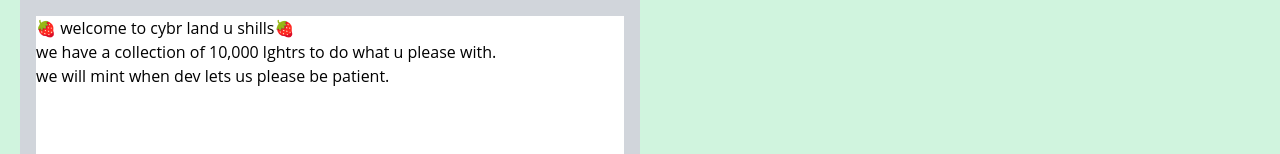
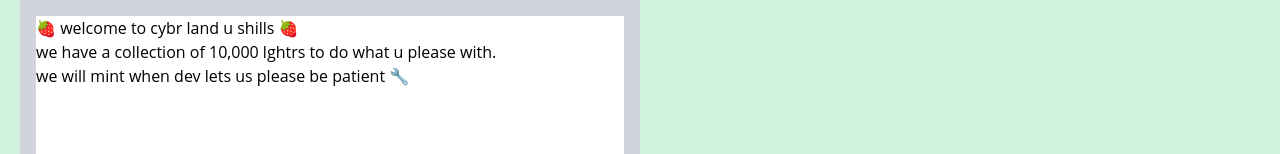
Before and after one commit to alex-davidson17/cybrlghtrs, a Next.js app: page / in a window 1280 px wide. Shown: the part 216-370 px from the top of the page. Built offline with nearby package versions, Linux system fonts and the light colour scheme.

Commit message:
emoji time

```diff
--- a/pages/index.js
+++ b/pages/index.js
@@ -78,11 +78,11 @@ export default function Home() {
           </div>
           <div className="h-60 w-auto p-4">
             <div className="h-5/6 w-auto bg-white">
-              <h2>🍓 welcome to cybr land u shills🍓</h2>
+              <h2>🍓 welcome to cybr land u shills 🍓</h2>
               <p>
                 we have a collection of 10,000 lghtrs to do what u please with.
               </p>
-              <p>we will mint when dev lets us please be patient.</p>
+              <p>we will mint when dev lets us please be patient 🔧</p>
             </div>
           </div>
         </div>
```
